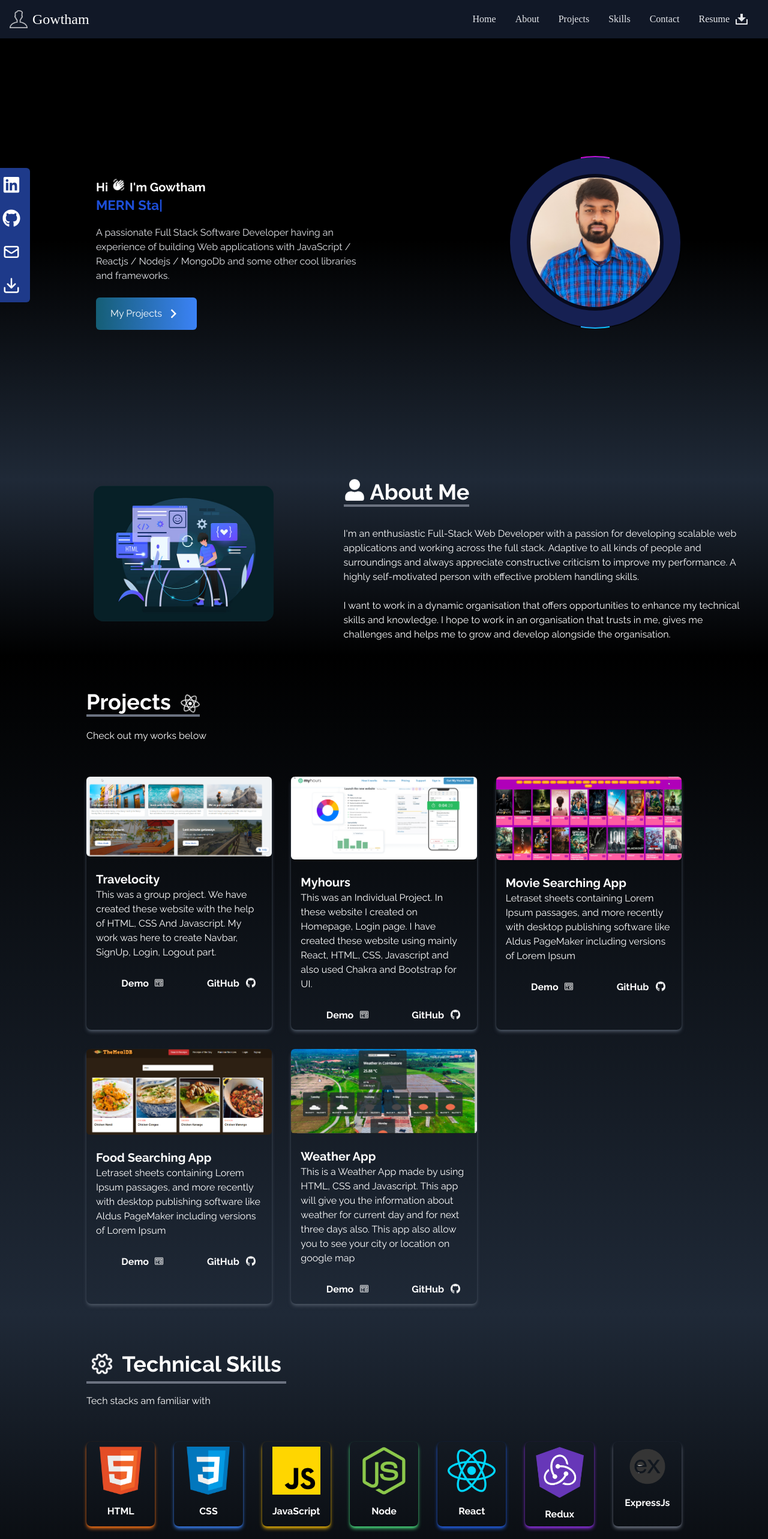
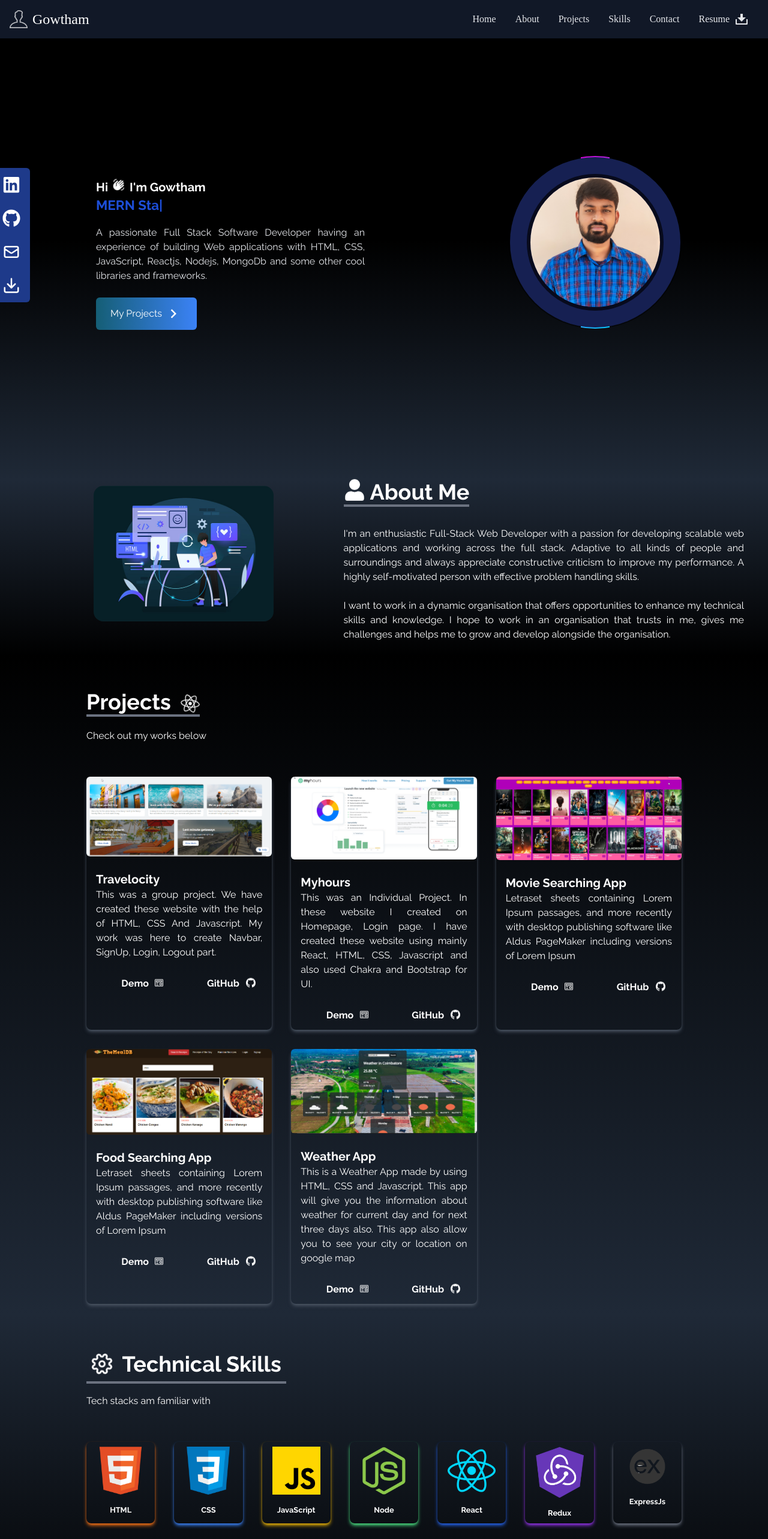
Before and after one commit to Gowtham-Chokkalingam/Gowtham-Chokkalingam.github.io, a React (Create React App) app: page / in a window 1280 px wide. Shown: the top 2566 px of the page at 60% size. Built offline with nearby package versions, Linux system fonts and the light colour scheme; a web font is replaced by a local one.

Commit message:
Text alingment

```diff
--- a/src/App.js
+++ b/src/App.js
@@ -12,6 +12,7 @@ import SocialLinks from "./components/SocialLinks";
 function App() {
   return (
     <div >
+
       <NavBar></NavBar>
       <Home></Home>
       <About></About>
--- a/src/components/About.jsx
+++ b/src/components/About.jsx
@@ -16,7 +16,7 @@ const About = () => {
         <div className="pb-8">
           <p className="text-4xl font-bold inline border-b-4 border-gray-500 hover:border-blue-500 duration-300 "> <FaUser className="inline mb-2 mr-2 animate-bounce" ></FaUser>About Me</p>
         </div>
-        <p className="text-l mt-0">
+        <p className="text-l mt-0 text-justify">
 
           I'm an enthusiastic Full-Stack Web Developer with a passion for developing scalable web applications and working across the full stack.
           Adaptive to all kinds of people and surroundings and always appreciate constructive criticism to improve my performance. A highly
@@ -24,7 +24,7 @@ const About = () => {
         </p>
         <br></br>
 
-        <p className="text-l ">
+        <p className="text-l text-justify ">
 
         I want to work in a dynamic organisation that offers opportunities to enhance my technical skills and knowledge. I hope to work in an organisation that trusts in me, gives me challenges and helps me to grow and develop alongside the organisation.
           {/* I'm quite proficient in collaboration , decision-making and always accountable for my decision. Seeking to work in an environment that can
--- a/src/components/Footer.jsx
+++ b/src/components/Footer.jsx
@@ -46,15 +46,15 @@ const Footer = () => {
   const year = date.getFullYear();
   return (
     <div name="about" className="pt-10 max-h-max flex-col items-center mx-auto gap-2 w-[100%]  text-white bg-gray-900  ">
-      <p className="flex gap-2 items-center justify-center">
-        {" "}
+      <p className="w-[90%] flex-col gap-4 items-center justify-center text mx-auto text-center">
+
         Designed and Developed by Gowtham
-        <BsFillSuitHeartFill className="animate-bounce text-red-800"></BsFillSuitHeartFill> Copyright © {year}
+        <BsFillSuitHeartFill className="animate-bounce text-red-800 mt-2 mx-auto"></BsFillSuitHeartFill>
       </p>
 
-      <div className="flex  justify-center   text-white gap-6 items-center w-[80%] mx-auto h-[6rem] mt-4 ">
+      <div className="flex  justify-center   text-white gap-6 items-center w-[80%] mx-auto h-[2rem] mt-2 ">
         {links.map((link) => (
-          <a key={link.id} href={link.href} className="flex flex-col justify-center items-center text-[2rem] hover:animate-spin duration-200">
+          <a key={link.id} href={link.href} className="flex flex-col justify-center items-center text-[2rem] hover:animate-bounce duration-200">
             {link.child}
           </a>
         ))}
--- a/src/components/Home.jsx
+++ b/src/components/Home.jsx
@@ -39,7 +39,7 @@ const Home = () => {
     },
   ];
   return (
-    <div name="home" className="md:h-screen max-h-fit w-full  bg-gradient-to-b from-black via-black to-gray-800 pt-2">
+    <div name="home" className="h-screen  w-full  bg-gradient-to-b from-black via-black to-gray-800 pt-2">
       <div className="max-w-screen-lg mx-auto flex flex-col-reverse items-center justify-between gap-4  h-full px-4 md:flex-row  ">
         <div className="flex flex-col md:justify-center items-center md:items-start justify-start h-full ml-4">
           <h2 className="text-[1.4rem] text-center sm:text-xl flex-col gap-2 font-bold text-white md:mt-12">
@@ -50,9 +50,9 @@ const Home = () => {
           <span className="text-blue-700 text-[1.4rem] font-bold">
             <Typed strings={["Full-Stack Web-Developer", "MERN Stack-Developer"]} typeSpeed={100} backSpeed={50} loop></Typed>
           </span>
-          <p className="text-gray-200 py-4 max-w-md">
-          A passionate Full Stack  Software Developer having an experience of building Web applications with JavaScript / Reactjs  / Nodejs / MongoDb and some other cool libraries and frameworks.
-
+          <p className="text-gray-200 py-4 max-w-md text-justify">
+            A passionate Full Stack Software Developer having an experience of building Web applications with HTML, CSS, JavaScript, Reactjs, Nodejs,
+            MongoDb and some other cool libraries and frameworks.
             {/* A passionate full-stack web developer, who loves to buid cool projects and work in a team. I want to achieve global recognition and
             exposure with my skillset, toolset and mindset. */}
             {/*
--- a/src/components/NavBar.jsx
+++ b/src/components/NavBar.jsx
@@ -3,17 +3,23 @@ import { FaBars, FaTimes } from "react-icons/fa";
 import { RiDownload2Fill } from "react-icons/ri";
 import { Link } from "react-scroll";
 import { TfiUser } from "react-icons/tfi";
+import { AiFillHome } from "react-icons/ai";
+import { AiFillSetting } from "react-icons/ai";
+import { ImUser } from "react-icons/im";
+import { MdContactMail } from "react-icons/md";
+
+import { TbBrandReactNative } from "react-icons/tb";
 
 const NavBar = () => {
   const [download, setDownload] = useState(false);
   const [nav, setNav] = React.useState(false);
   const pdf = "/Gowtham-Resume.pdf";
   const links = [
-    { id: 1, link: "home" },
-    { id: 2, link: "about" },
-    { id: 3, link: "projects" },
-    { id: 4, link: "skills" },
-    { id: 5, link: "contact" },
+    { id: 1, link: "home", icon: <AiFillHome size={30} className="animate-wiggle  hover:text-green-400"></AiFillHome> },
+    { id: 2, link: "about", icon: <TfiUser size={30} className="animate-pulse  hover:text-green-400"></TfiUser> },
+    { id: 3, link: "projects", icon: <TbBrandReactNative size={30} className="animate-spin-slow  hover:text-green-400"></TbBrandReactNative> },
+    { id: 4, link: "skills", icon: <AiFillSetting size={30} className="animate-reverse-spin  hover:text-green-400"></AiFillSetting> },
+    { id: 5, link: "contact", icon: <MdContactMail size={30} className="animate-wiggle  hover:text-green-400"></MdContactMail> },
   ];
 
   return (
@@ -26,7 +32,7 @@ const NavBar = () => {
         {links.map(({ id, link }) => (
           <li
             key={id}
-            className="px-4 font-title cursor-pointer capitalize font-medium text-gray-200 hover:scale-105 hover:text-blue-400 duration-200"
+            className="px-4 font-title cursor-pointer capitalize font-medium text-gray-200 hover:scale-105 hover:text-blue-400 duration-200  "
           >
             <Link to={link} smooth duration={500}>
               {link}
@@ -43,7 +49,7 @@ const NavBar = () => {
               <RiDownload2Fill
                 onMouseEnter={() => setDownload(true)}
                 onMouseLeave={() => setDownload(false)}
-                className="w-6 text-2xl hover:scale-105 hover:text-green-400 duration-200"
+                className="w-6 text-2xl hover:scale-105 hover:text-green-400 duration-200 "
               ></RiDownload2Fill>
             </a>
           </p>
@@ -55,13 +61,29 @@ const NavBar = () => {
       </div>
       {nav && (
         <ul className="flex flex-col justify-center absolute top-0 right-0 w-60 h-screen bg-gradient-to-b from-black to-gray-800 text-gray-200">
-          {links.map(({ id, link }) => (
-            <li key={id} className="px-4 text-2xl cursor-pointer capitalize py-6 hover:text-blue-500">
-              <Link onClick={() => setNav(!nav)} to={link} smooth duration={500}>
-                {link}
+          {links.map(({ id, link, icon }) => (
+            <li key={id} className="px-4 font-title font-medium cursor-pointer capitalize py-6">
+              <Link className="flex items-center justify-start gap-4" onClick={() => setNav(!nav)} to={link} smooth duration={500}>
+                {icon}
+                <p className=" hover:text-blue-500">{link}</p>
               </Link>
             </li>
           ))}
+          <li className="px-4 font-title cursor-pointer capitalize font-medium text-gray-200 py-2 ">
+            <p className="flex items-center justify-start  gap-4">
+              <a href={pdf} download target="_blank" rel="noreferrer">
+                <RiDownload2Fill
+                  size={35}
+                  onMouseEnter={() => setDownload(true)}
+                  onMouseLeave={() => setDownload(false)}
+                  className=" hover:scale-105 hover:text-green-400 duration-200 animate-bounce"
+                ></RiDownload2Fill>
+              </a>
+              <Link to={"home"} smooth duration={500} className="hover:scale-105 hover:text-blue-400 duration-200">
+                {download ? "Download" : "Resume"}
+              </Link>
+            </p>
+          </li>
         </ul>
       )}
     </div>
--- a/src/components/Projects.jsx
+++ b/src/components/Projects.jsx
@@ -71,13 +71,13 @@ const Projects = () => {
           <p className="py-6">Check out my works below</p>
         </div>
 
-        <div className="grid sm:grid-cols-2 md:grid-cols-3 gap-8 px-12 sm:px-0">
+        <div className="grid sm:grid-cols-2 md:grid-cols-3 gap-8 px-12 sm:px-0 justify-center">
           {projects.map((project) => (
             <div key={project.id} className="shadow-md shadow-gray-600 rounded-lg">
               <img src={project.src} alt="#" className="rounded-md duration-300 hover:scale-105"></img>
               <div className="p-4">
                 <p className="text-xl  mt-2 font-bold">{project.title}</p>
-                <p>{project.disc}</p>
+                <p className="text-justify">{project.disc}</p>
               </div>
               <div className="flex justify-center items-center">
                 <a href={project.link}>
--- a/src/components/Skills.jsx
+++ b/src/components/Skills.jsx
@@ -49,7 +49,7 @@ const Skills = () => {
             <div key={id} className={`shadow-md duration-500 hover:scale-105  py-2 rounded-lg ${style}`}>
               <img src={src} alt="#" className="w-20 mx-auto" />
 
-              <p className="mt-4 font-bold capitalize">{title}</p>
+              <p className="mt-4 font-bold capitalize sm:text-[80%] text-[70%]">{title}</p>
             </div>
           ))}
         </div>
--- a/src/components/SocialLinks.jsx
+++ b/src/components/SocialLinks.jsx
@@ -55,7 +55,7 @@ const SocialLinks = () => {
               key={id}
               className={`flex justify-around items-center w-[9.4rem] h-14 px-4 ml-[-100px] hover:ml-[-8px] hover:rounded-md duration-300 bg-blue-900 -z-10" ${style}`}
             >
-              <a href={href} className="flex justify-between   items-center w-full text-white" download={download} target="_blank" rel="noreferrer">
+              <a href={href} className="flex justify-between hover:animate-bounce  items-center w-full text-white" download={download} target="_blank" rel="noreferrer">
                 <>{child}</>
               </a>
             </li>
--- a/tailwind.config.js
+++ b/tailwind.config.js
@@ -6,10 +6,16 @@ module.exports = {
       animation: {
         spin: "spin 1.5s linear",
         "spin-slow": "spin 3s linear infinite",
+        "reverse-spin": "reverse-spin 4s linear infinite",
         wiggle: "wiggle 1s ease-in-out infinite",
         wigglehi: "wigglehi 1s ease-in-out infinite",
       },
       keyframes: {
+        "reverse-spin": {
+          from: {
+            transform: "rotate(360deg)",
+          },
+        },
         wiggle: {
           "0%, 100%": { transform: "rotate(-5deg)" },
           "50%": { transform: "rotate(3deg)" },
```
Also changed, not shown: src/index.js (+5 -6 lines).
